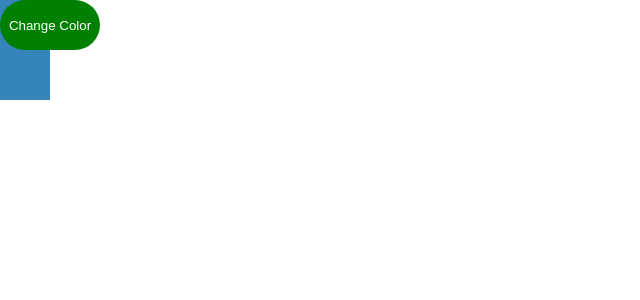
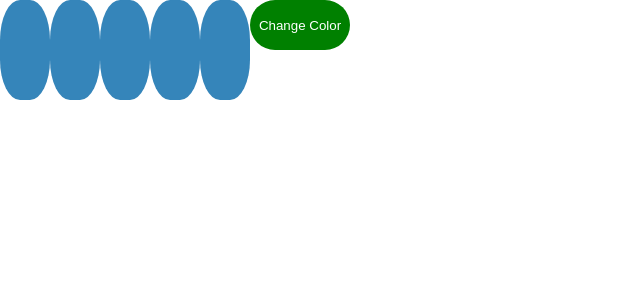
Before and after one commit to lapohjan/total_recall_nails, a React (Create React App) app: page / in a window 1280 px wide. Shown: the top 300 px of the page, without its empty margins (0-640 px from the left). Built offline with nearby package versions, Linux system fonts and the light colour scheme.

Commit message:
style divs to look like nails

```diff
--- a/src/Hand.css
+++ b/src/Hand.css
@@ -1,8 +1,12 @@
-.division{
+.nail{
     height: 100px;
     width: 50px;
+    border-radius: 40%;
 }
 
+.hand {
+    display: inline-flex;
+}
 
 .button {
     width: 100px;
--- a/src/Hand.js
+++ b/src/Hand.js
@@ -6,8 +6,13 @@ export default function Hand() {
     const [color, setColor] = useState(randomColor())
 
     return (
-      <div className="division" style={{backgroundColor:`${color}`}}>
-        <button className="button" onClick={() => setColor(randomColor())}>Change Color</button>
+    <div className="hand">
+       <div className="nail" style={{backgroundColor:`${color}`}}></div>
+       <div className="nail" style={{backgroundColor:`${color}`}}></div>
+       <div className="nail" style={{backgroundColor:`${color}`}}></div>
+       <div className="nail" style={{backgroundColor:`${color}`}}></div>
+       <div className="nail" style={{backgroundColor:`${color}`}}></div>
+       <button className="button" onClick={() => setColor(randomColor())}>Change Color</button>
       </div>
     )
   }
```
